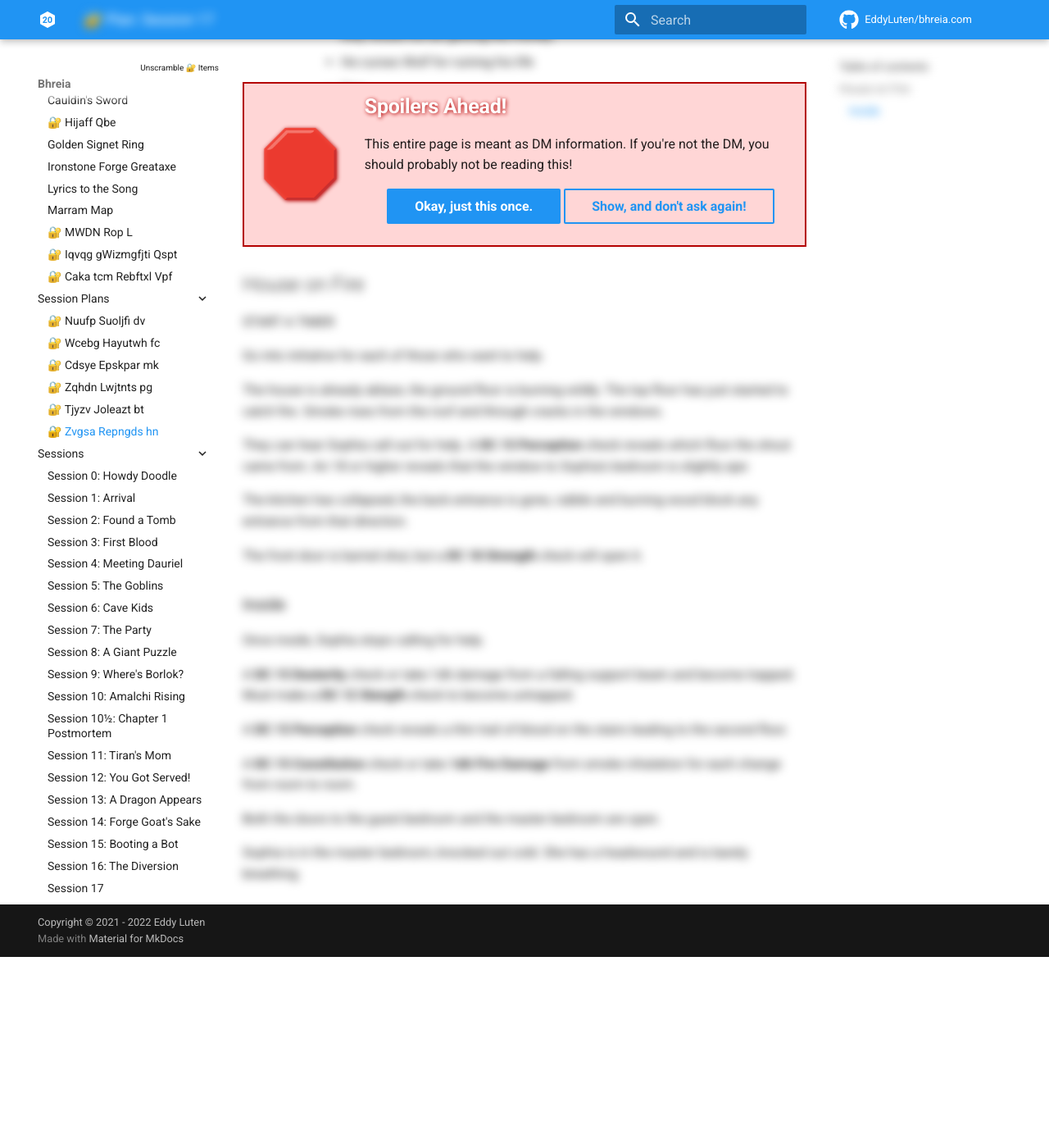
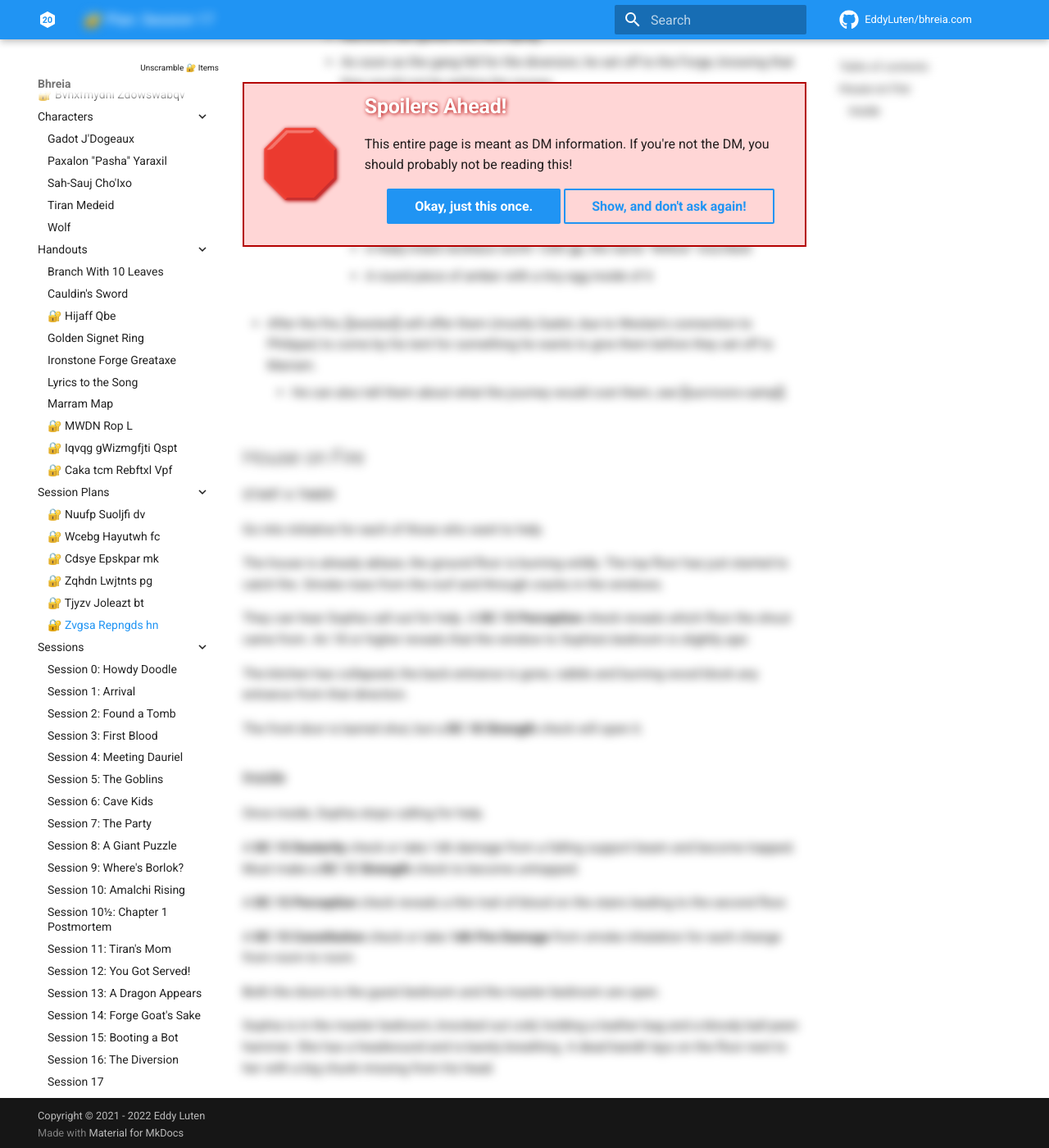
Before and after one commit to EddyLuten/bhreia.com, an MkDocs documentation site: the page built from docs/campaigns/plans/plan-17.md, in a window 1280 px wide and 1400 px high, scrolled down 1071 px. Shown: the whole window at 82% size. Built offline with MkDocs 1.6.1 and Material for MkDocs 9.7.7, drawn with Linux system fonts in a browser that asks for light colours; comment, search, counter and statistics services are not loaded; before the commit the page ends 2238 px from its top, so only the background shows below that; some of the changed text lies outside the part shown.

Commit message:
Final tweaks to the sess 17 plan

```diff
--- a/docs/campaigns/plans/plan-17.md
+++ b/docs/campaigns/plans/plan-17.md
@@ -9,6 +9,7 @@
 --8<-- "spoiler.html"
 
 - If they go to the camp, check [[assaulted-halfling]]
+- When passing Cauldin's Point, [[weslan]] joins them on horseback with a few of his men. They noticed the smoke plume.
 - If they go to the [[ironstone-forge]]:
   - A few miles out, they can see smoke on the horizon.
   - All of the forge buildings are on fire
@@ -32,8 +33,11 @@
       - Dies.
       - Inventory:
         - A copy of the wanted poster for Jim & Jerry
-        - A pouch containing 20 gp, 31 sp, one Ruby
+        - A pouch containing 13 gp, 12 sp
+        - A Ruby-inlaid necklace worth 1200 gp, the name "Willow" inscribed
         - A round piece of amber with a tiny egg inside of it
+- After the fire, [[weslan]] will offer them (mostly Gadot, due to Weslan's connection to Philippe) to come by his tent for something he wants to give them before they set off to Marram.
+  - He can also tell them about what the journey would cost them, see [[survivors-camp]].
 
 ## House on Fire
 
@@ -53,7 +57,7 @@
 
 Once inside, Sophia stops calling for help.
 
-A **DC 15 Dexterity** check or take 1d6 damage from a falling support beam and become trapped. Must make a **DC 12 Stength** check to become untrapped.
+A **DC 15 Dexterity** check or take 1d6 damage from a falling support beam and become trapped. Must make a **DC 12 Strength** check to become untrapped.
 
 A **DC 15 Perception** check reveals a thin trail of blood on the stairs leading to the second floor.
 
@@ -61,4 +65,4 @@
 
 Both the doors to the guest bedroom and the master bedroom are open.
 
-Sophia is in the master bedroom, knocked out cold. She has a headwound and is barely breathing.
+Sophia is in the master bedroom, knocked out cold, holding a leather bag and a bloody ball peen hammer. She has a headwound and is barely breathing. A dead bandit lays on the floor next to her with a big chunk missing from his head.
```
